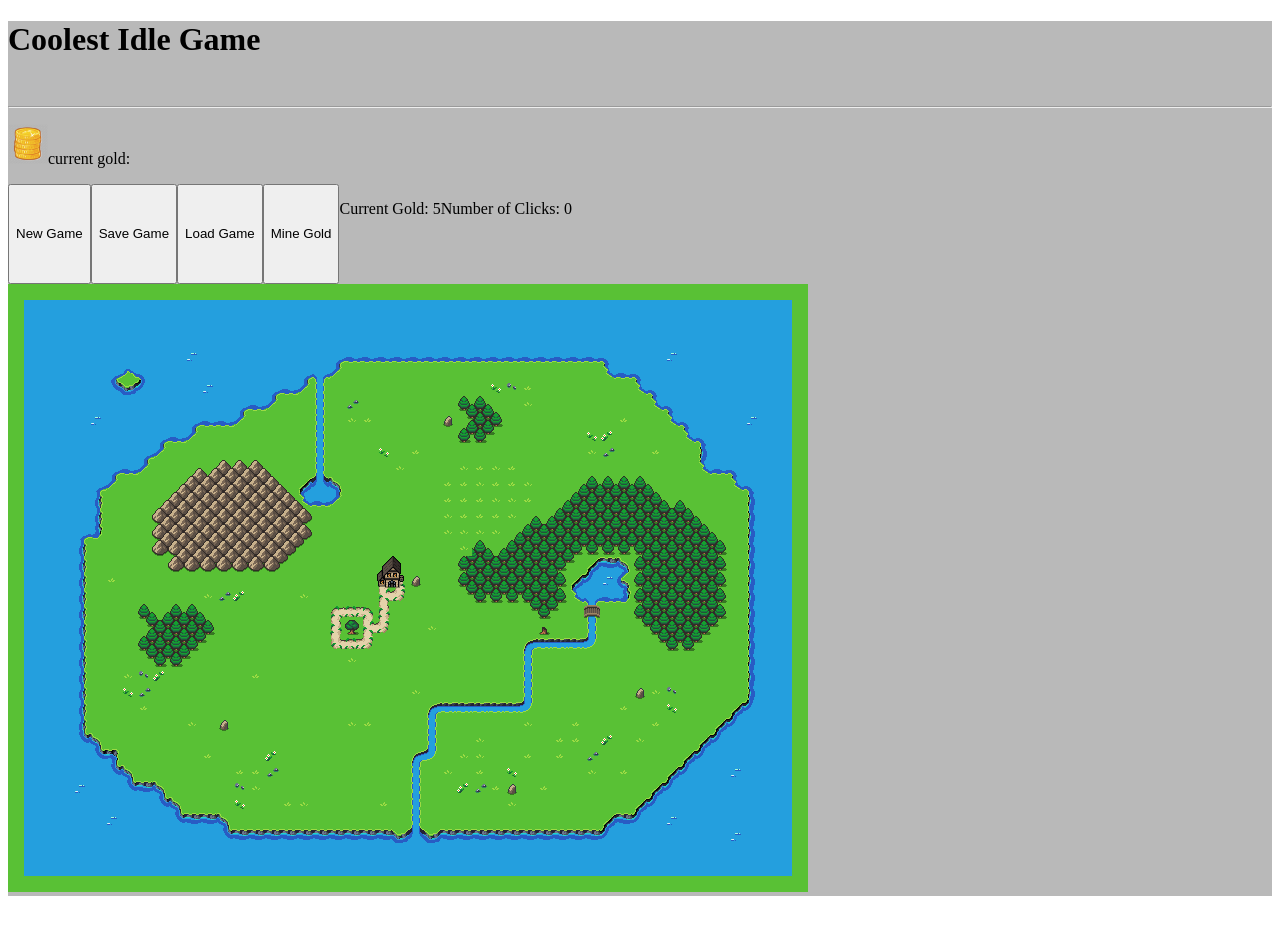
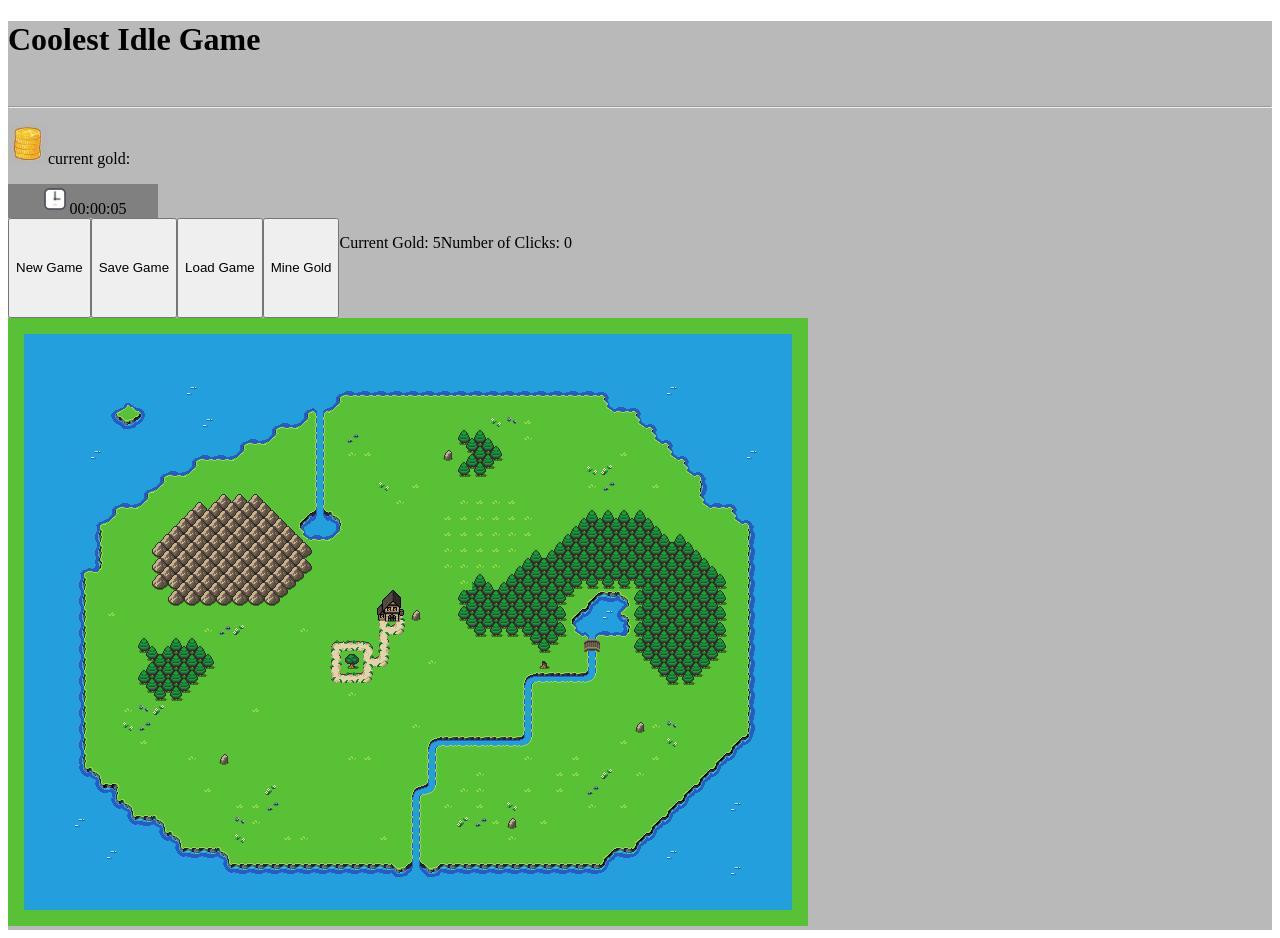
Before and after one commit to Alchemy-IdleGame-Project/idlegame-FE, a React app: page / in a window 1280 px wide. Before the commit the page ends 904 px from the top, so only its background shows below. Built offline with nearby package versions, Linux system fonts and the light colour scheme.

Commit message:
Add a gameClock timer

```diff
--- a/src/components/app/App.jsx
+++ b/src/components/app/App.jsx
@@ -2,6 +2,7 @@
 import React, { useState, useEffect } from 'react';
 import GameControls from '../app/controls/GameControls';
 import Canvas from '../app/canvas/Canvas';
+import Clock from './hud/Clock'
 import { useInterval } from '../../hooks/hooks.js';
 
 import style from './style.css';
@@ -14,6 +15,7 @@ export default function App() {
   const [goldPerSecond, setGoldPerSecond] = useState(1);
   const [active, setActive] = useState(false);
   const [numClicks, setNumClicks] = useState(0);
+  const [gameTime, setGameTime] = useState(0);
   // const [activeUser, setActiveUser] = useState();
   // const [signInPrompt, setSignInPrompt] = useState(false);
   // const [save, setSave] = useState('');
@@ -62,7 +64,15 @@ export default function App() {
       prevGold += goldPerClick;
       return prevGold;
     });
-}
+  }
+
+  function gameClock(){
+    setGameTime((prevTime) => {
+      console.log(prevTime++);
+      return prevTime++;
+    });
+  }
+
 
   /*
   function userAutoSave(){
@@ -88,8 +98,12 @@ export default function App() {
  */
 
 
+
   //starts the mine gold per second loop on load
   useInterval(mineGold, 1000);
+
+  //starts the gameClock
+  useInterval(gameClock, 1000);
 
   //upgrades the gold per click
   function addGoldPerClick({ target }) {
@@ -257,6 +271,8 @@ export default function App() {
         <img width="40px" src="../../../assets/coin-icon-3830.png"/>
           current gold:
       </p>
+
+      <Clock gameTime={gameTime} />
       <GameControls
         handleMineClick={mineGold}
         handleClicks={addToClicks}
--- a/src/components/app/controls/GameControls.jsx
+++ b/src/components/app/controls/GameControls.jsx
@@ -33,8 +33,12 @@ const GameControls = ({
     {/* display for the mine button */}
     {
       (gold > (goldRequired.lumberyard * revealPercent)) ?
-        <button className={(gold < goldRequired.lumberyard) ? style.almost : ''} value="lumberyard" onClick={unlockBuilding}
-          disabled={((gold < goldRequired.lumberyard || user.lumberyard) ? true : false)}>Purchase Lumberyard ({`${goldRequired.lumberyard}`}g)</button> : ''
+        <button
+          value="lumberyard"
+          className={(gold < goldRequired.lumberyard && !user.lumberyard) ? style.almost : ''}
+          onClick={unlockBuilding}
+          disabled={((gold < goldRequired.lumberyard || user.lumberyard) ? true : false)}>Purchase Lumberyard ({`${goldRequired.lumberyard}`}g)
+        </button> : ''
     }
 
     {
@@ -90,15 +94,16 @@ GameControls.propTypes = {
   unlockBuilding: PropTypes.func.isRequired,
   revealPercent: PropTypes.number.isRequired,
   goldRequired: PropTypes.shape({
-    lumberyard: 25,
-    windmill: 250,
-    mine: 500,
-    watermill: 1500,
-    sawmill: 2000,
-    farm: 2500,
-    blacksmith: 3000,
-    tavern: 3500,
-    castle: 5000
+    house: PropTypes.bool.isRequired,
+    lumberyard: PropTypes.bool.isRequired,
+    windmill: PropTypes.bool.isRequired,
+    mine: PropTypes.bool.isRequired,
+    watermill: PropTypes.bool.isRequired,
+    sawmill: PropTypes.bool.isRequired,
+    farm: PropTypes.bool.isRequired,
+    blacksmith: PropTypes.bool.isRequired,
+    tavern: PropTypes.bool.isRequired,
+    castle: PropTypes.bool.isRequired,
   }),
   user: PropTypes.shape({
     house: PropTypes.bool.isRequired,
--- /dev/null
+++ b/src/components/app/hud/Clock.jsx
@@ -0,0 +1,34 @@
+/* eslint-disable max-len */
+import React from 'react'
+import PropTypes from 'prop-types';
+
+const Clock = ({ gameTime }) => {
+  let hour, minute, second;
+
+  hour = Math.floor(gameTime / 3600);
+  minute = Math.floor((gameTime - (hour * 3600)) / 60);
+  second = gameTime - (hour * 3600) - (minute * 60);
+
+  if(String(hour).length < 2){
+    hour = `0${hour}`;
+  }
+  if(String(minute).length < 2){
+    minute = `0${minute}`;
+  }
+  if(String(second).length < 2){
+    second = `0${second}`;
+  }
+
+  return (
+    <div style={{ backgroundColor: "grey", width: "150px", textAlign: "center" }}>
+      <img src="../../assets/square-clock.png" alt="Game Clock" width="30px"/>
+       {hour }:{ minute}:{second}
+    </div>
+  );
+};
+
+Clock.propTypes = {
+  gameTime: PropTypes.number.isRequired
+};
+
+export default Clock;
```
Also changed, not shown: assets/square-clock.png (added).
